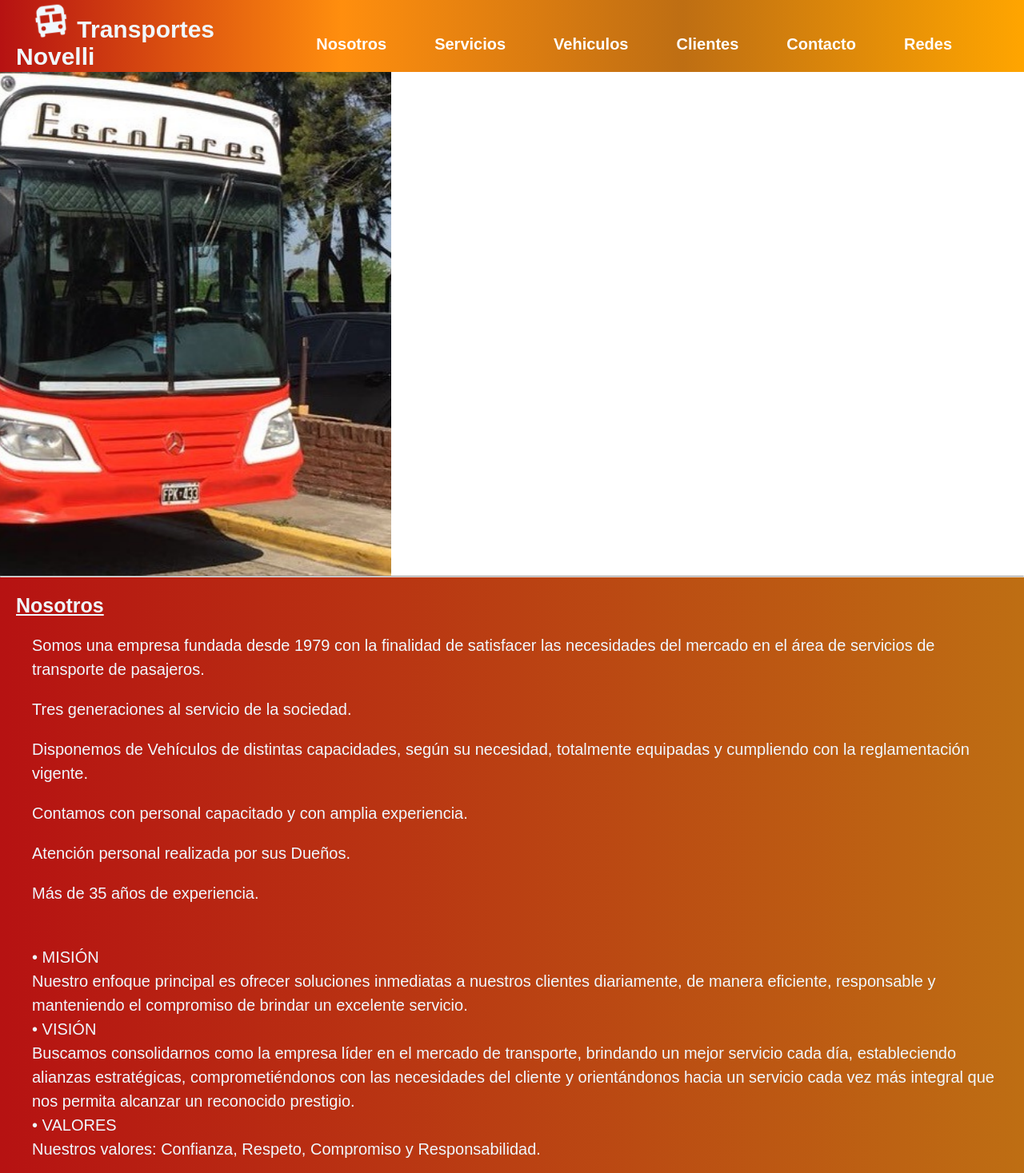
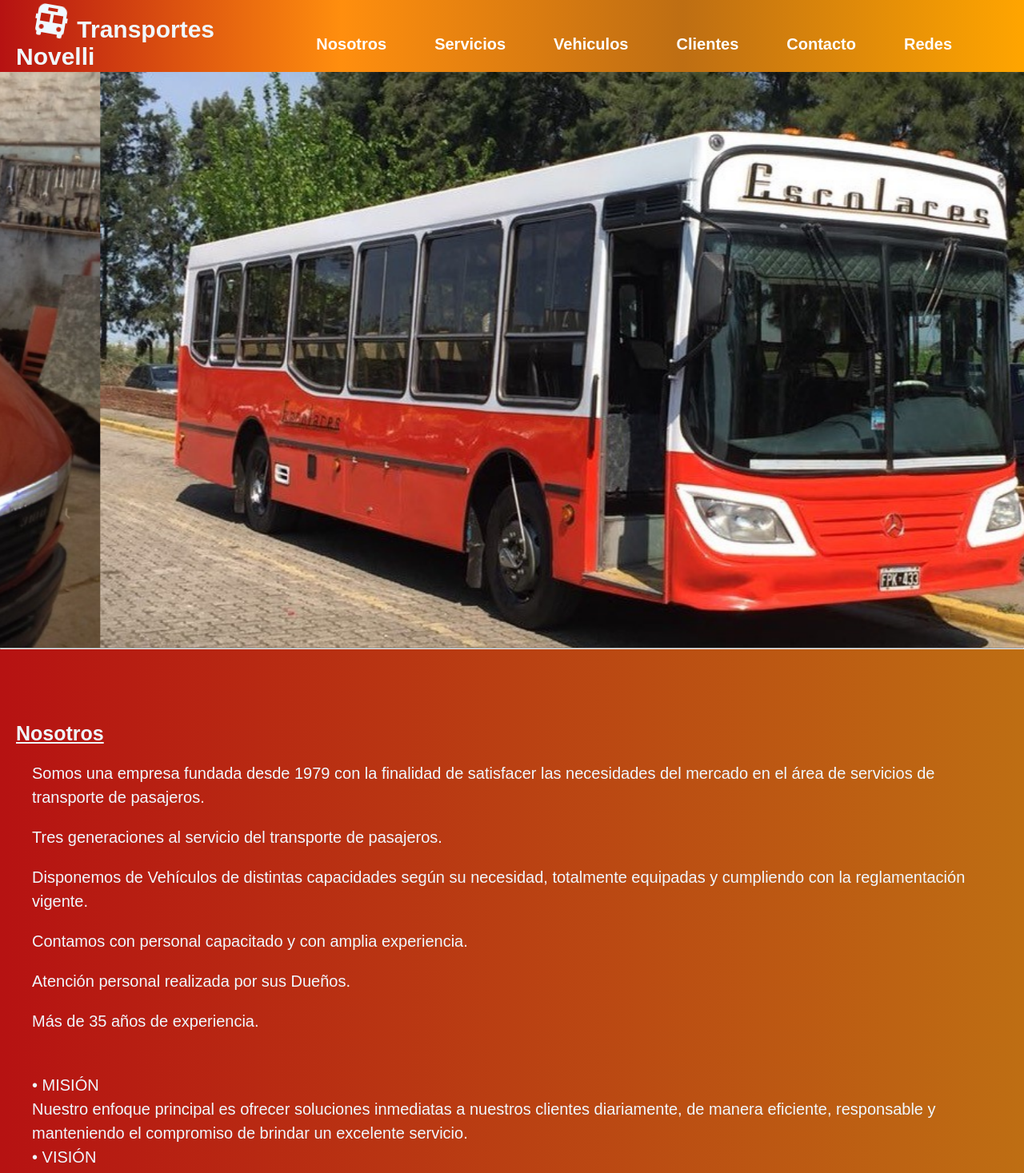
Before and after one commit to Gallo5/Transportes-Novelli, a Next.js app: page / in a window 1280 px wide. Shown: the top 1467 px of the page at 80% size. Built offline with nearby package versions, Linux system fonts and the light colour scheme.

Commit message:
styles VIII

```diff
--- a/src/app/globals.css
+++ b/src/app/globals.css
@@ -9,6 +9,7 @@
   font-family: sans-serif;
   background-color: #fff;
   color: #333;
+  overflow-x: hidden;
 }
 
 /* Agrega aquí más estilos generales si los tienes */
@@ -24,21 +25,24 @@
   position: relative;
   width: 100%;
   height: 90vh;
+  max-height: 600px;
   overflow: hidden;
+  margin-top: 90px; /* Ajuste para compensar la navbar fija */
 }
 
 .slides {
   display: flex;
-  width: 100%;
-  height: 100%;
-  animation: slide 10s infinite;
+  width: 300%;
+  height: 90%;
+  animation: slide 12s infinite;
 }
 
 .slides img {
   width: 100%;
-  height: 100%;
+  height: 90%;
   object-fit: cover;
-  object-position: center top;
+  object-position: center;
+  flex: 0 0 100%;
 }
 
 /* Animación */
@@ -60,6 +64,7 @@
   background-position: center;
   background-size: cover;
   z-index: 100;
+  padding-top: 90px; /* misma altura que la navbar */
 }
 
 .headerContent {
@@ -86,7 +91,7 @@
   background-attachment: scroll;
   background-position: center;
   background-size: cover;
-  z-index: 100;
+  z-index: 100%;
   height: 90vh;
 }
 
@@ -170,6 +175,7 @@
   color: aliceblue;
   padding: 20px;
   line-height: 30px;
+  padding-top: 90px;
 }
 
 #Inicio {
@@ -180,6 +186,7 @@
 #Vehiculos {
   background-image: linear-gradient(to right, #b61212, #be6e13);
 }
+
 
 #Servicios {
   background-image: linear-gradient(to right, #ff8e0e, orange, #b61212);
@@ -206,6 +213,8 @@
   background-image: linear-gradient(to right, #ff8e0e, orange);
   color: black;
   padding: 40px;
+  height: 90vh;
+  padding-top: 90px;
 }
 
 #Servicios ul {
@@ -372,8 +381,8 @@
   object-fit: cover;
 }
 
-.card-data-titles {
-  color: lightblue;
+.card-data-titles-position {
+  color: black;
 }
 
 .card-data-nombre1 {
--- a/src/app/page.js
+++ b/src/app/page.js
@@ -56,8 +56,8 @@
           <section>
             <h4>Nosotros</h4>
             <p>Somos una empresa fundada desde 1979 con la finalidad de satisfacer las necesidades del mercado en el área de servicios de transporte de pasajeros.</p>
-            <p>Tres generaciones al servicio de la sociedad.</p>
-            <p>Disponemos de Vehículos de distintas capacidades, según su necesidad, totalmente equipadas y cumpliendo con la reglamentación vigente.</p>
+            <p>Tres generaciones al servicio del transporte de pasajeros.</p>
+            <p>Disponemos de Vehículos de distintas capacidades según su necesidad, totalmente equipadas y cumpliendo con la reglamentación vigente.</p>
             <p>Contamos con personal capacitado y con amplia experiencia.</p>
             <p>Atención personal realizada por sus Dueños.</p>
             <p>Más de 35 años de experiencia.</p>
@@ -237,8 +237,6 @@
       </div>
       </div>
 
-
-
     <div id="Redes" className={styles.redes}>
       {/* Redes Sociales */}
       <figure className={styles['Redes-card']}>
@@ -251,8 +249,8 @@
               </a>
             </li>
             <li className={styles.Reditem}>
-              <a href="#">
-                <i className="bx bxl-instagram-alt"></i> Instagram
+              <a href="https://www.instagram.com/transportenovelli" target="_blank">
+                <i className="bx bxl-instagram-alt"></i>@transportenovelli
               </a>
             </li>
             <li className={styles.Reditem}>
@@ -262,7 +260,7 @@
             </li>
             <li className={styles.Reditem}>
               <a href="mailto:transportenovelli@gmail.com">
-                <i className="bx bxs-envelope"></i> transportenovelli@gmail.com
+                <i className="bx bxs-envelope"></i>transportenovelli@gmail.com
               </a>
             </li>
           </ul>
--- a/src/app/styles/styles.module.css
+++ b/src/app/styles/styles.module.css
@@ -1,6 +1,3 @@
-
-
-/* src/app/styles/styles.module.css */
 
 /* Estilos navbar */
 .navbar {
@@ -40,7 +37,7 @@
 }
 
 .navlinks a:hover {
-  color: rgb(42, 34, 88);
+  color: #b61212;
 }
 
 .navitem a {
@@ -50,7 +47,6 @@
   text-decoration: none;
   color: white;
 }
-
 
 
 /*.navbar {
@@ -89,20 +85,22 @@
   width: 100%;
   height: 90vh;
   overflow: hidden;
+  margin-top: 90px; /* Ajuste para compensar la navbar fija */
 }
 
 .slides {
   display: flex;
   width: 100%;
   height: 100%;
-  animation: slide 10s infinite;
+  animation: slide 12s infinite;
 }
 
 .slides img {
   width: 100%;
   height: 100%;
   object-fit: cover;
-  object-position: center top;
+  object-position: center;
+  flex: 0 0 100%;
 }
 
 /* Animación */
@@ -150,7 +148,9 @@
 .contacto, .ubicacion, .redes {
   flex: 1;
   min-width: 300px;
+  color: #222;
 }
+
 
 .Formulario {
   width: 300px;
@@ -163,6 +163,59 @@
   box-shadow: 20px 20px 20px black;
 }
 
+.card-data-titles-position {
+  color: black;
+}
+
+
+/* Redes Sociales */
+.Redes {
+  justify-content: left;
+  align-items: start;
+  width: 100%;
+  padding: 0;
+}
+
+.Redeslink {
+  margin-right: 0;
+  list-style: none;
+  transition: .3s;
+}
+
+.Redeslink a:hover {
+  color: chartreuse;
+}
+
+.Reditem a {
+  font-size: 20px;
+  font-weight: bolder;
+  margin: 0;
+  color: white;
+  text-decoration: none;
+}
+
+/* Volver a Inicio */
+.Volver {
+  width: 100%;
+  padding: 10px;
+  margin-bottom: 170px;
+}
+
+.Volverlink {
+  list-style: none;
+  transition: .5s;
+}
+
+.Volverlink a:hover {
+  color: chartreuse;
+}
+
+.Volveritem a {
+  font-size: 20px;
+  font-weight: bolder;
+  color: black;
+  text-decoration: none;
+}
 
 
 
```
